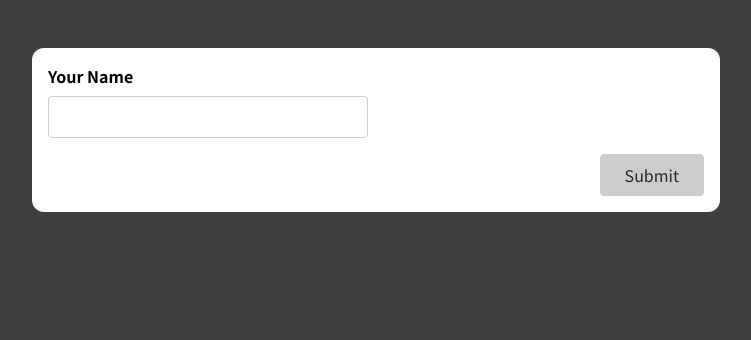
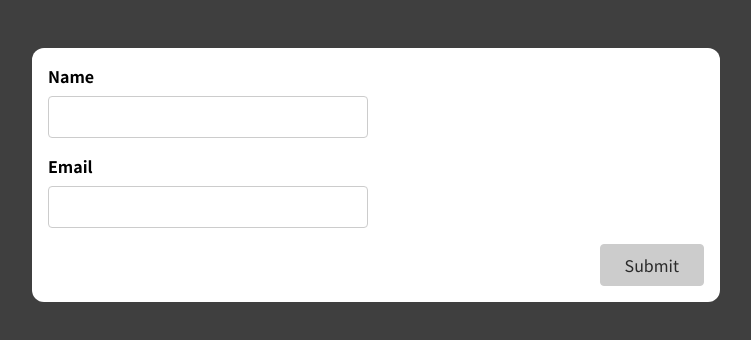
Before and after one commit to ogedengbewisdom/formsInput, a React (Create React App) app: page / in a window 1280 px wide. Shown: the top 340 px of the page, without its empty margins (264-1015 px from the left). Built offline with nearby package versions, Linux system fonts and the light colour scheme.

Commit message:
managing the overall form validity

```diff
--- a/src/components/SimpleInput.js
+++ b/src/components/SimpleInput.js
@@ -4,13 +4,19 @@ const SimpleInput = (props) => {
 
   const [enteredName, setEnteredName] = useState("")
   const [enteredNameTouch, setEnteredNameTouch] = useState(null)
+  const [enteredEmail, setEnteredEmail] = useState("")
+  const [enteredEmailTouch, setEnteredEmailTouch] = useState(null)
+
 
    const enteredNameValid = enteredName.trim() !== ""
    const nameIsinvalid = !enteredNameValid && enteredNameTouch
 
+   const enteredEmailValid = enteredEmail.trim().includes("@")
+   const emailIsInValid = !enteredEmailValid && enteredEmailTouch
+
    let formIsValid = false
 
-   if (enteredName) {
+   if (enteredName && enteredEmail) {
     formIsValid = true
    }
 
@@ -18,30 +24,66 @@ const SimpleInput = (props) => {
     setEnteredName(event.target.value)
   }
 
-  const validHandler = (event) => {
+  const validNameHandler = (event) => {
     setEnteredNameTouch(true)
+  }
+
+  const emailHandler = (event) => {
+    setEnteredEmail(event.target.value)
+  }
+
+  const validEmailHandler = () => {
+    setEnteredEmailTouch(true)
   }
 
   const submitHandler = (event) => {
     event.preventDefault()
     setEnteredNameTouch(true)
+    setEnteredEmailTouch(true)
 
-    if (!enteredNameValid) {
+    if (!enteredNameValid || !enteredEmailValid) {
       return;
     }
 
-    console.log(enteredName)
+    const data = {
+      Name: enteredName,
+      Email: enteredEmail
+    }
+
+    console.log(data)
     setEnteredName("")
+    setEnteredEmail("")
     setEnteredNameTouch(false)
+    setEnteredEmailTouch(false)
+
   }
 
   const namevalidclasses = nameIsinvalid ? "form-control invalid" : "form-control"
+  const emailvalidclasses = emailIsInValid ? "form-control invalid" : "form-control"
   return (
     <form onSubmit={submitHandler}>
       <div className={namevalidclasses}>
-        <label htmlFor='name'>Your Name</label>
-        <input type='text' id='name' onChange={nameHandler} value={enteredName} onBlur={validHandler} />
+        <label htmlFor='name'>Name</label>
+          <input
+            type='text'
+            id='name'
+            onChange={nameHandler}
+            value={enteredName}
+            onBlur={validNameHandler}
+          />
         {nameIsinvalid && <p className="error-text">Name must not be empty</p>}
+      </div>
+
+      <div className={emailvalidclasses}>
+        <label htmlFor='email'>Email</label>
+          <input
+            type='email'
+            id='email'
+            onChange={emailHandler}
+            value={enteredEmail}
+            onBlur={validEmailHandler}
+          />
+        {emailIsInValid && <p className="error-text">Email must be valid and not empty</p>}
       </div>
       <div className="form-actions">
         <button disabled={!formIsValid}>Submit</button>
```
